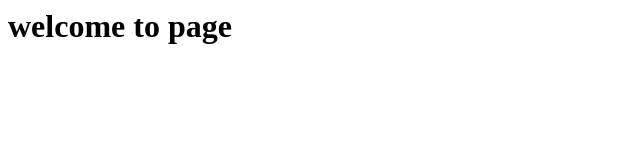
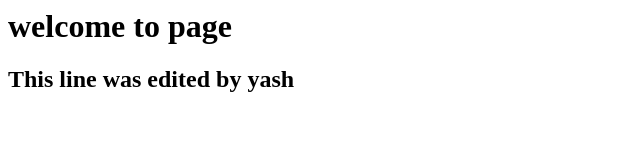
Before and after one commit to Swapnil-17/Swapnil1, a plain HTML site: page index.html in a window 1280 px wide. Shown: the whole page, without its empty margins (0-640 px from the left). Drawn offline with Linux system fonts and the light colour scheme.

Commit message:
Update index.html

```diff
--- a/index.html
+++ b/index.html
@@ -4,5 +4,6 @@
   </tile>
   <body>
     <h1>welcome to page </h1>
+    <h2>This line was edited by yash </h2>
   </body>
 </head>
```
